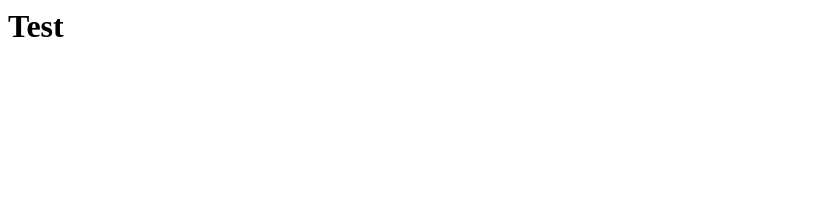
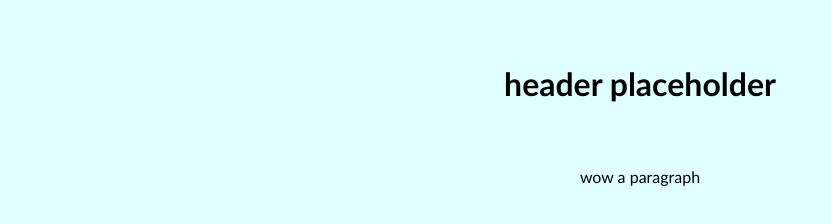
Before and after one commit to kkrachenfels/cs291a_p0, a plain HTML site: page index.html in a window 1280 px wide. Shown: the whole page, without its empty margins (0-831 px from the left). Drawn offline with Linux system fonts and the light colour scheme.

Commit message:
add body placeholder and css

```diff
--- /dev/null
+++ b/css/style.css
@@ -0,0 +1,13 @@
+h1 {
+	font-family: Trebuchet MS;
+	font-size: 24 pt;
+	text-align: center;
+	margin: 2em;
+}
+
+body {
+	font-family: Trebuchet MS;
+	font-size: 16 pt;
+	background-color: lightcyan;
+	text-align: center;
+}
--- a/index.html
+++ b/index.html
@@ -1,4 +1,15 @@
-<html>
-  <h1>Test</h1>
+<!DOCTYPE html>
+<html lang='en'>
+
+  <head>
+    <meta charset='utf-8'>
+    <title>title placeholder</title>
+    <link rel="stylesheet" href="css/style.css">
+  </head>
+
+  <body>
+    <h1>header placeholder</h1>
+    <p>wow a paragraph</p>
+  </body>
 
 </html>
```
